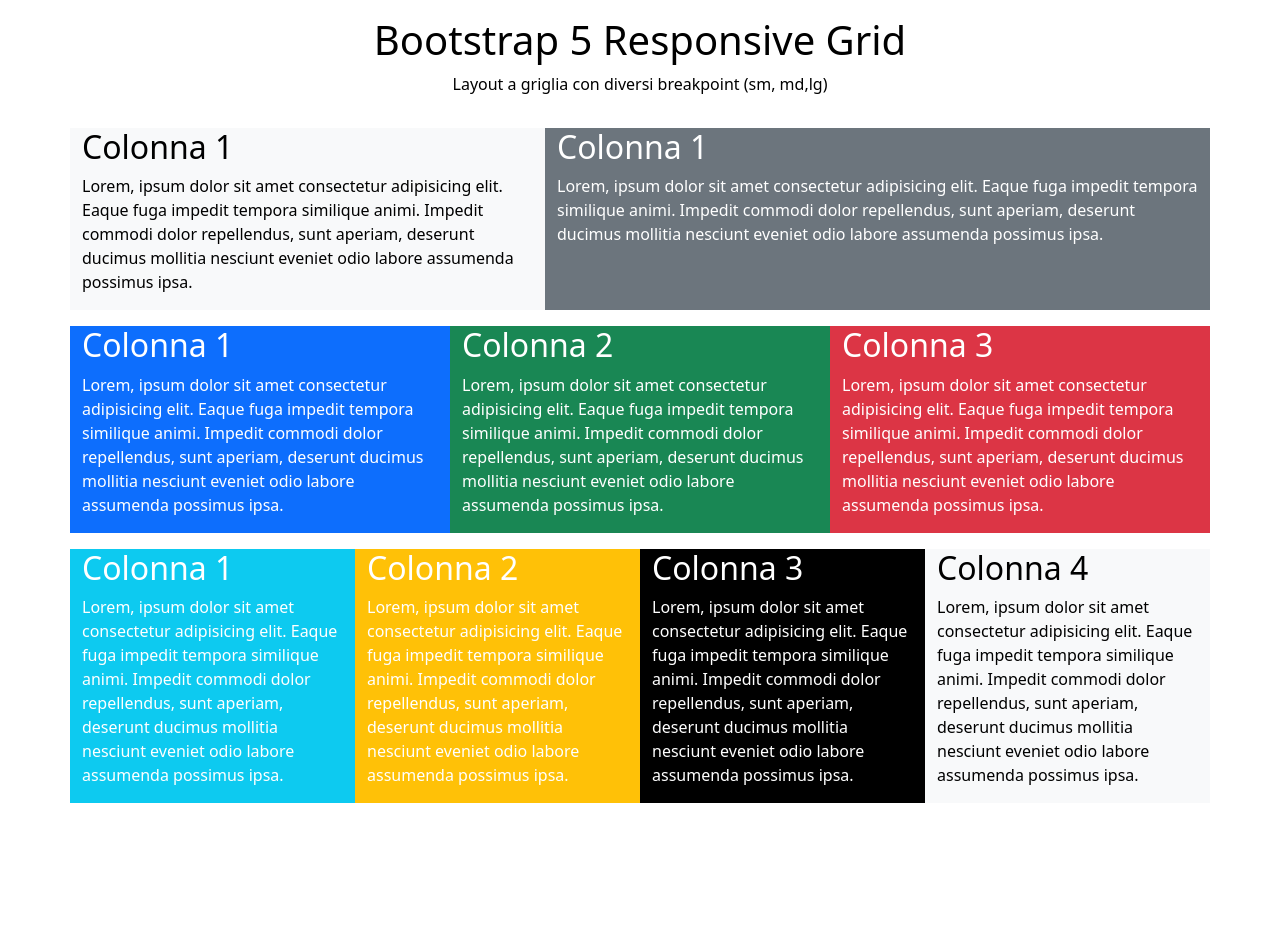
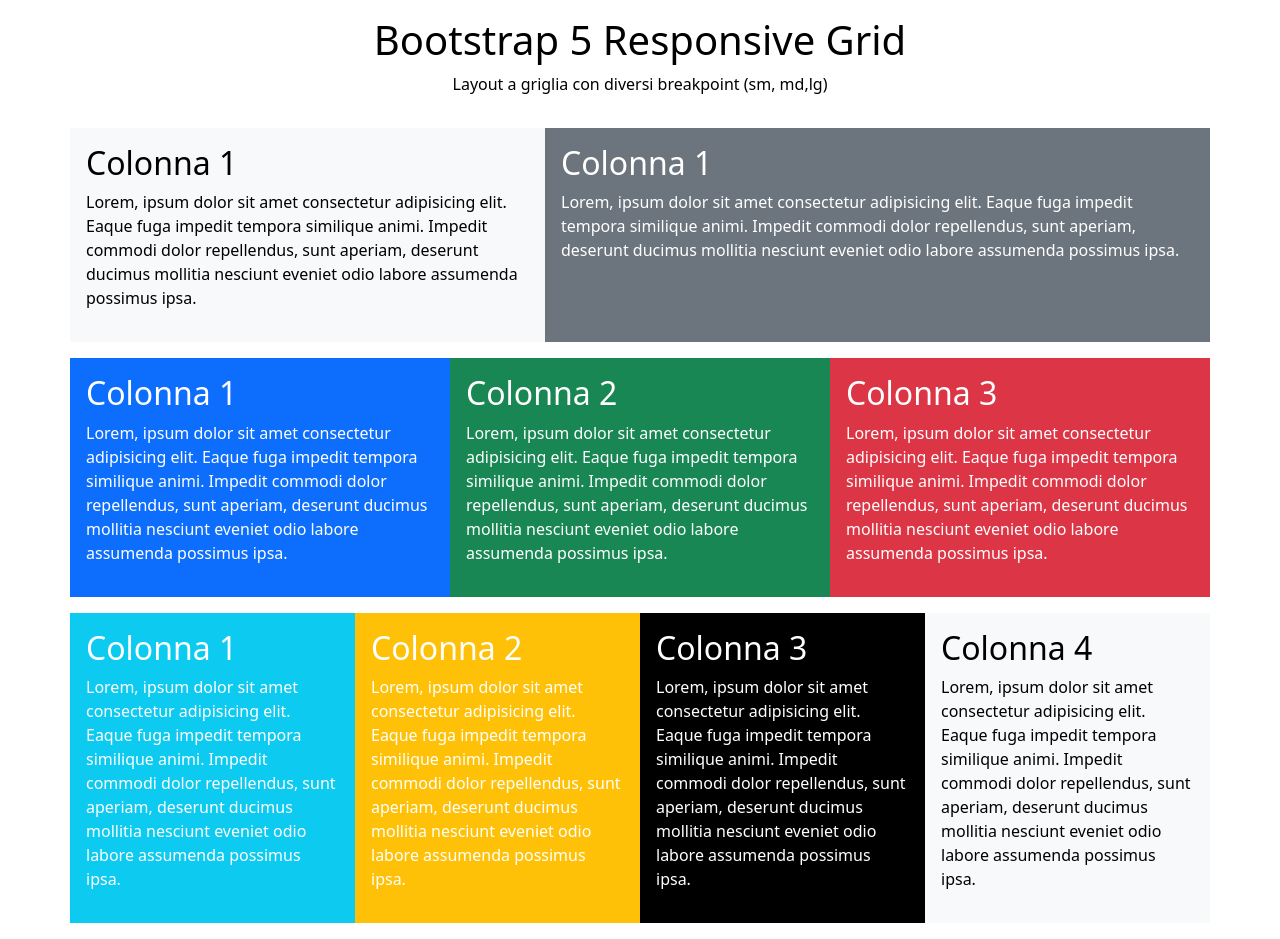
Before and after one commit to Marco-Bacci/htmlcss-bootstrap-layout, a plain HTML site: page index.html in a window 1280 px wide. Before the commit the page ends 819 px from the top, so only its background shows below. Drawn offline with nearby package versions, Linux system fonts and the light colour scheme.

Commit message:
padding to all col

```diff
--- a/index.html
+++ b/index.html
@@ -21,14 +21,14 @@
     </div>
     <!--2 col  row-->
     <div class="row mb-3">
-      <div class="col-12 col-md-6 col-lg-5 bg-light text-black">
+      <div class="col-12 col-md-6 col-lg-5 bg-light text-black p-3">
         <h2>Colonna 1</h2>
         <p>Lorem, ipsum dolor sit amet consectetur adipisicing elit. Eaque fuga impedit tempora similique animi.
           Impedit commodi dolor repellendus, sunt aperiam, deserunt ducimus mollitia nesciunt eveniet odio labore
           assumenda possimus ipsa.
         </p>
       </div>
-      <div class="col-12 col-md-6 col-lg-7 bg-secondary">
+      <div class="col-12 col-md-6 col-lg-7 bg-secondary p-3">
         <h2>Colonna 1</h2>
         <p>Lorem, ipsum dolor sit amet consectetur adipisicing elit. Eaque fuga impedit tempora similique animi.
           Impedit commodi dolor repellendus, sunt aperiam, deserunt ducimus mollitia nesciunt eveniet odio labore
@@ -38,21 +38,21 @@
     </div>
     <!--3 col row-->
     <div class="row mb-3">
-      <div class="col-6 col-md-4 bg-primary">
+      <div class="col-6 col-md-4 bg-primary p-3">
         <h2>Colonna 1</h2>
         <p>Lorem, ipsum dolor sit amet consectetur adipisicing elit. Eaque fuga impedit tempora similique animi.
           Impedit commodi dolor repellendus, sunt aperiam, deserunt ducimus mollitia nesciunt eveniet odio labore
           assumenda possimus ipsa.
         </p>
       </div>
-      <div class="col-6 col-md-4 bg-success">
+      <div class="col-6 col-md-4 bg-success p-3">
         <h2>Colonna 2</h2>
         <p>Lorem, ipsum dolor sit amet consectetur adipisicing elit. Eaque fuga impedit tempora similique animi.
           Impedit commodi dolor repellendus, sunt aperiam, deserunt ducimus mollitia nesciunt eveniet odio labore
           assumenda possimus ipsa.
         </p>
       </div>
-      <div class="col-12 col-md-4 bg-danger">
+      <div class="col-12 col-md-4 bg-danger p-3">
         <h2>Colonna 3</h2>
         <p>Lorem, ipsum dolor sit amet consectetur adipisicing elit. Eaque fuga impedit tempora similique animi.
           Impedit commodi dolor repellendus, sunt aperiam, deserunt ducimus mollitia nesciunt eveniet odio labore
@@ -62,28 +62,28 @@
     </div>
     <!--4 col row-->
     <div class="row mb-3">
-      <div class="col-6 col-md-3 bg-info">
+      <div class="col-6 col-md-3 bg-info p-3">
         <h2>Colonna 1</h2>
         <p>Lorem, ipsum dolor sit amet consectetur adipisicing elit. Eaque fuga impedit tempora similique animi.
           Impedit commodi dolor repellendus, sunt aperiam, deserunt ducimus mollitia nesciunt eveniet odio labore
           assumenda possimus ipsa.
         </p>
       </div>
-      <div class="col-6 col-md-3 bg-warning">
+      <div class="col-6 col-md-3 bg-warning p-3">
         <h2>Colonna 2</h2>
         <p>Lorem, ipsum dolor sit amet consectetur adipisicing elit. Eaque fuga impedit tempora similique animi.
           Impedit commodi dolor repellendus, sunt aperiam, deserunt ducimus mollitia nesciunt eveniet odio labore
           assumenda possimus ipsa.
         </p>
       </div>
-      <div class="col-6 col-md-3 bg-black">
+      <div class="col-6 col-md-3 bg-black p-3">
         <h2>Colonna 3</h2>
         <p>Lorem, ipsum dolor sit amet consectetur adipisicing elit. Eaque fuga impedit tempora similique animi.
           Impedit commodi dolor repellendus, sunt aperiam, deserunt ducimus mollitia nesciunt eveniet odio labore
           assumenda possimus ipsa.
         </p>
       </div>
-      <div class="col-6 col-md-3 bg-light text-black">
+      <div class="col-6 col-md-3 bg-light text-black p-3">
         <h2>Colonna 4</h2>
         <p>Lorem, ipsum dolor sit amet consectetur adipisicing elit. Eaque fuga impedit tempora similique animi.
           Impedit commodi dolor repellendus, sunt aperiam, deserunt ducimus mollitia nesciunt eveniet odio labore
```
